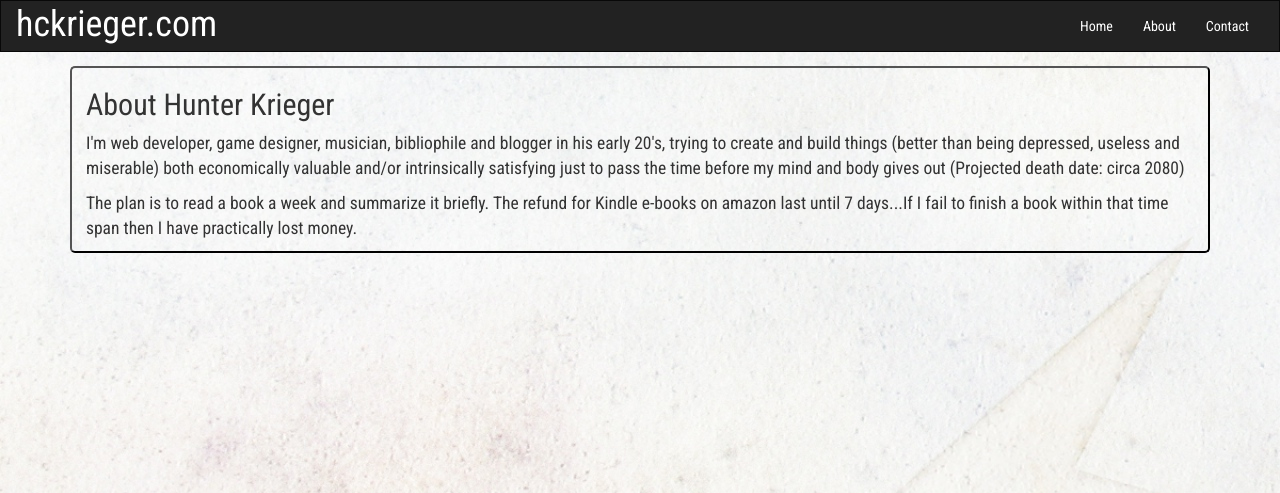
After one commit to hckscripter6/django-blog, a Django app: page /about in a window 1280 px wide. The commit adds this page. Shown: the top 493 px of the page. Run offline with Django 3.2, Linux system fonts and the light colour scheme; some libraries are stand-ins or nearby versions.

Commit message:
add contact and about page

```diff
--- /dev/null
+++ b/blog/templates/blog/about.html
@@ -0,0 +1,9 @@
+{% extends "blog/base.html" %}
+
+{% block content %}
+<div class="about">
+	<h2>About Hunter Krieger</h2>
+	<p>I'm web developer, game designer, musician, bibliophile and blogger in his early 20's, trying to create and build things (better than being depressed, useless and miserable) both economically valuable and/or intrinsically satisfying just to pass the time before my mind and body gives out (Projected death date: circa 2080)</p>
+	<p>The plan is to read a book a week and summarize it briefly.  The refund for Kindle e-books on amazon last until 7 days...If I fail to finish a book within that time span then I have practically lost money.</p>
+</div>
+{% endblock %}
--- a/blog/templates/blog/base.html
+++ b/blog/templates/blog/base.html
@@ -29,9 +29,9 @@
 		</div>
 		<div class="collapse navbar-collapse" id="myNavbar">
 		  <ul class="nav navbar-nav navbar-right">
-			<li><a href="#">Home</a></li>
-			<li><a href="#">About</a></li>
-			<li><a href="#">Contact</a></li>
+			<li><a href="{% url 'index' %}">Home</a></li>
+			<li><a href="{% url 'about' %}">About</a></li>
+			<li><a href="{% url 'contact' %}">Contact</a></li>
 		  </ul>
 		</div>
 	  </div>
--- a/blog/urls.py
+++ b/blog/urls.py
@@ -16,9 +16,12 @@ Including another URLconf
 from django.contrib import admin
 from django.urls import path, include
 from posts import views
+from . import views
 
 urlpatterns = [
     path('admin/', admin.site.urls),
 	path('ckeditor/', include('ckeditor_uploader.urls')),
-	path('', include('posts.urls'))
+	path('', include('posts.urls')),
+	path('about', views.about, name="about"),
+	path('contact', views.contact, name="contact")
 ]
--- /dev/null
+++ b/blog/views.py
@@ -0,0 +1,7 @@
+from django.shortcuts import render
+
+def about(request):
+	return render(request, 'blog/about.html')
+
+def contact(request):
+	return render(request, 'blog/contact.html')
--- a/static/css/stylesheet.css
+++ b/static/css/stylesheet.css
@@ -47,7 +47,8 @@ div.jumbotron {
 	text-shadow: -1px 0 white, 0 1px white, 1px 0 white, 0 -1px white;
 }
 
-article {
+article,
+div.about {
 	border: 2px outset black;
 	border-radius: 5px;
 	margin-top: 1em;
@@ -66,6 +67,7 @@ article h2 {
 	font-size: 2.25em;
 }
 
+div.about p,
 article p,
 article li,
 article blockquote {
```
Also changed, not shown: blog/templates/blog/contact.html (added, +8 -0 lines), static/images/JnkWOp.jpg, 1 other file.
